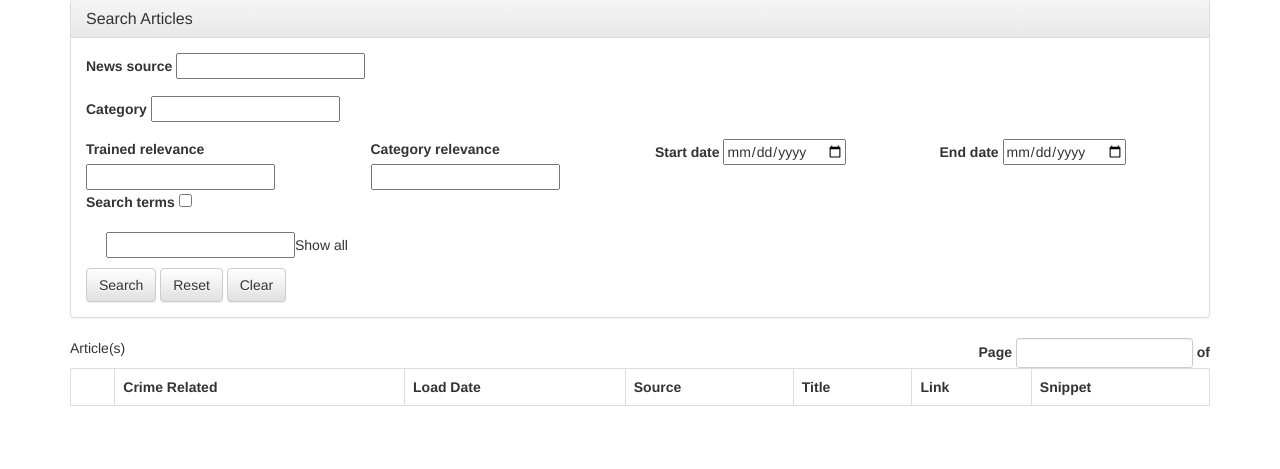
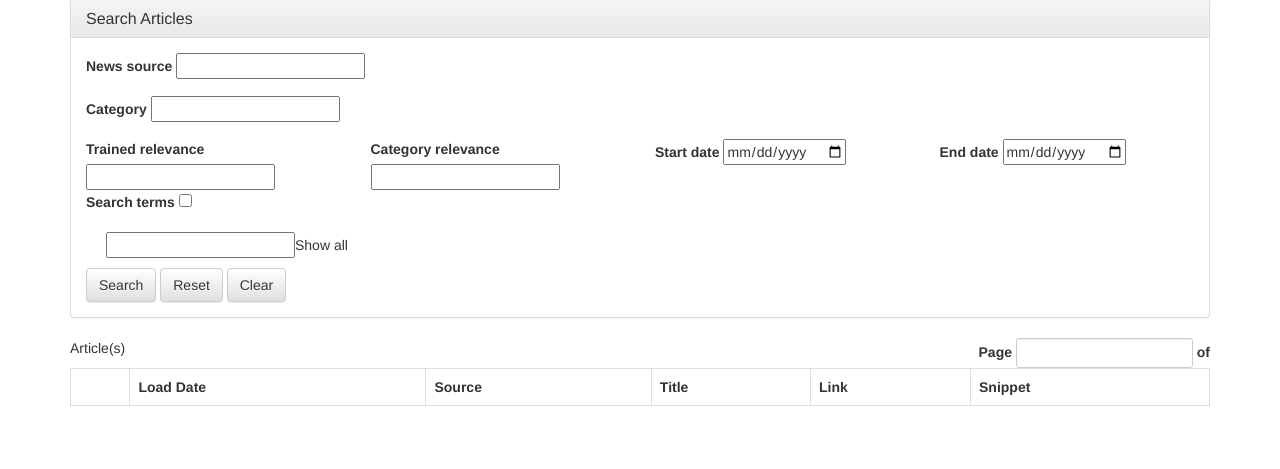
Before and after one commit to chicago-justice-project/chicago-justice, a Django app: template templates/newsarticles/articleList.html in a window 1280 px wide. Shown: the part 123-592 px from the top of the page. Run offline with Django 3.2, Linux system fonts and the light colour scheme; tables that the repository leaves empty hold one stand-in row (values such as "Sample post"); the template is opened without the code that fills it: values that come from a table or form of the project are taken from there, most other values are stand-ins (such as "Sample title", 1, 10 or a date in 2020); form fields are guessed from the names that the template uses; lists and menus that the app fills with data are empty; some libraries are stand-ins or nearby versions.

Commit message:
Remove Crime Related column from article search results

```diff
--- a/templates/newsarticles/articleList.html
+++ b/templates/newsarticles/articleList.html
@@ -92,7 +92,6 @@
   <table id="articleTable" class="table table-bordered">
    <tr>
     <th></th>
-    <th>Crime Related</th>
     <th>Load Date</th>
     <th>Source</th>
     <th>Title</th>
@@ -109,13 +108,6 @@
          <a href="{% url 'view-article' article.id %}">View Article</a>
        </td>
          {% endif %}
-       <td class="text-center col-md-1">
-         {% if article.is_relevant %}
-         <img src="{% static "good_checkmark.png" %}" alt="crime related" />
-         {% elif article.is_coded %}
-         <img src="{% static "bad_x.png" %}" alt="not crime related" />
-         {% endif %}
-       </td>
        <td class="col-md-1">{{ article.created }}</td>
        <td class="col-md-1">{{ article.news_source }}</td>
        <td class="col-md-3">{{ article.title|safe }}</td>
```
